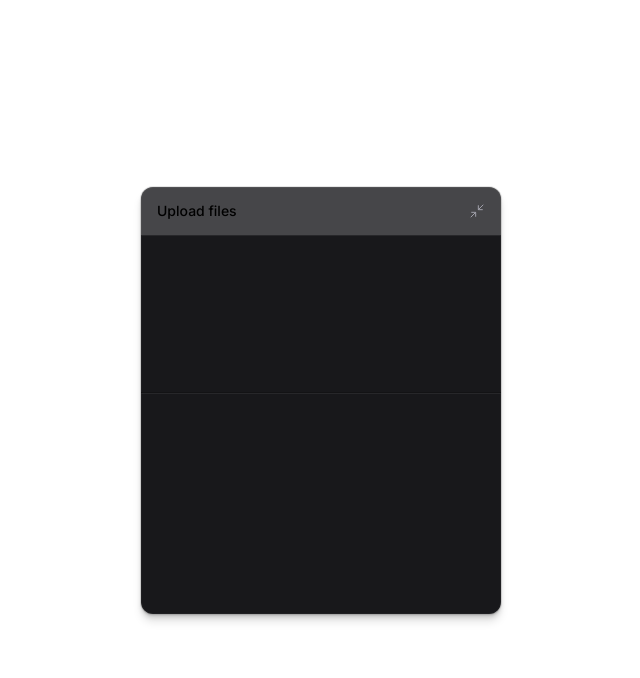
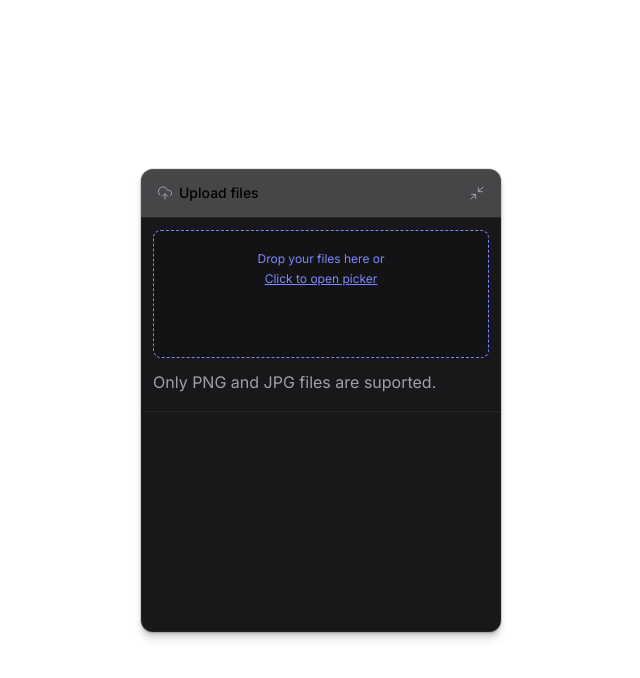
Before and after one commit to ferraricastro/upload-widget, a React app in the folder web/: page / in a window 1280 px wide. Both pictures are taken after a click on the button "Upload files". Shown: the top 678 px of the page, without its empty margins (319-959 px from the left). Built offline with nearby package versions, Linux system fonts and the light colour scheme; the HTML template or start-up script is replaced by a standard one.

Commit message:
Dropzone and Title

```diff
--- a/web/package.json
+++ b/web/package.json
@@ -15,6 +15,7 @@
     "lucide-react": "^1.8.0",
     "react": "^19.2.4",
     "react-dom": "^19.2.4",
+    "react-dropzone": "^15.0.0",
     "tailwind-merge": "^3.5.0",
     "tailwind-variants": "^3.2.2",
     "tailwindcss": "^4.2.2"
--- a/web/src/components/upload-widget-dropzone.tsx
+++ b/web/src/components/upload-widget-dropzone.tsx
@@ -1,7 +1,34 @@
+import { useDropzone } from 'react-dropzone'
+
 export function UploadWidgetDropzone() {
+
+    const { getRootProps, getInputProps, isDragActive } = useDropzone({
+        multiple: true,
+        accept: {
+            'image/jpeg': [],
+            'image/png': []
+
+        },
+        onDrop(acceptedFiles) {
+            console.log(acceptedFiles)
+        },
+    })
+
     return (
-        <div className="px-3 h-32">
+        <div className="px-3 flex flex-col gap-3">
+            <div
+                data-active={isDragActive}
+                className="cursor-pointer text zinc-400 bg-black/20 p-5 rounded-lg border border-zinc 700 border-dashed h-32 flex flex-col items-center jsutify-center gap-1 hover:border-zinc-600 transition-colors data-[active=true]:bg-indigo-500/10 text-indigo-400"
+                {...getRootProps()}
+            >
+                <input type='file' {...getInputProps()} />
 
+                <span className="text-xs">Drop your files here or</span>
+                <span className="text-xs underline">Click to open picker</span>
+
+            </div>
+
+            <span className="text.xs text-zinc-400">Only PNG and JPG files are suported.</span>
         </div>
     )
 }
--- a/web/src/components/upload-widget-header.tsx
+++ b/web/src/components/upload-widget-header.tsx
@@ -2,11 +2,12 @@
 
 import { Minimize2 } from "lucide-react";
 import { Button } from "./ui/button";
+import { UploadWidgetTitle } from './upload-widget-title';
 
 export function UploadWidgetHeader() {
     return (
         <div className="w-full p-4 py-2 bg-white/20 border-zinc-800 border-b flex items-center justify-between">
-            <span className="text-sm font-medium">Upload files</span>
+            <UploadWidgetTitle />
 
             <Collapsible.Trigger asChild>
                 <Button size='icon' className="-mr-2 cursor-pointer">
--- a/web/src/components/upload-widget-minimized-button.tsx
+++ b/web/src/components/upload-widget-minimized-button.tsx
@@ -1,10 +1,11 @@
 import * as Collapsible from '@radix-ui/react-collapsible'
 import { Maximize2 } from 'lucide-react'
+import { UploadWidgetTitle } from './upload-widget-title'
 
 export function UploadWidgetMinimizedButton () {
     return (
         <Collapsible.Trigger className='group w-full bg-white/2 py- p-5 flex items-center justify-between cursor-pointer'>
-            <span className="text-sm font-medium">Upload files</span>
+           <UploadWidgetTitle />
 
             <Maximize2 strokeWidth={1.5} className="size-4 text-zinc-400 group-hover:text-zinc-100"/>
         </Collapsible.Trigger>
--- /dev/null
+++ b/web/src/components/upload-widget-title.tsx
@@ -0,0 +1,11 @@
+import { UploadCloud } from "lucide-react"
+
+export function UploadWidgetTitle () {
+    return (
+        <div className="flex items-center gap-1.5 text-sm font-medium">
+            <UploadCloud className="size-4 text-zinc-400" strokeWidth={1.5} />
+            <span className="text-sm font-medium">Upload files</span>
+        </div>
+
+    )
+}
```
Also changed, not shown: 1 other file (tests, documents, lock files or other folders).
